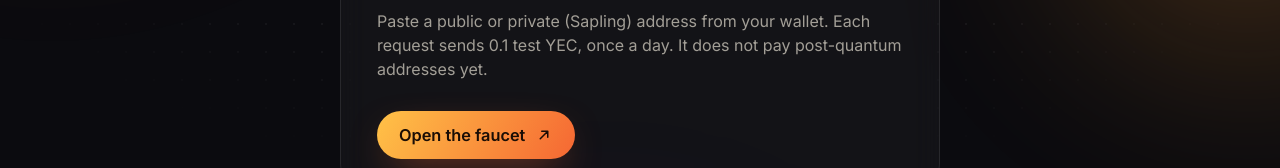
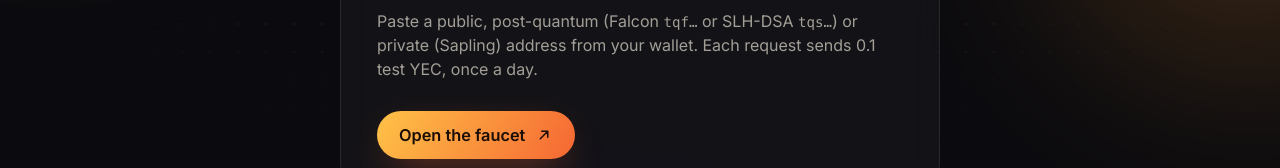
Before and after one commit to boyfromcave/ycash-team-site, a plain HTML site: page faucet/index.html in a window 1280 px wide. Shown: the part 410-578 px from the top of the page. Drawn offline with Linux system fonts and the light colour scheme.

Commit message:
faucet: the faucet now pays post-quantum addresses (#5)
The fast-testnet faucet pays tqf… and tqs… addresses since ycash-infra #65 (live, deployed via ycash-ops #46).

```diff
--- a/faucet/index.html
+++ b/faucet/index.html
@@ -37,7 +37,7 @@
       <span class="tag tag-live">Testnet</span>
       <h1>Faucet</h1>
       <p class="what">Get a little test YEC for the Ycash fast testnet, enough to try a wallet or a paid request. Test coins have no value.</p>
-      <p class="how">Paste a public or private (Sapling) address from your wallet. Each request sends 0.1 test YEC, once a day. It does not pay post-quantum addresses yet.</p>
+      <p class="how">Paste a public, post-quantum (Falcon <code>tqf…</code> or SLH-DSA <code>tqs…</code>) or private (Sapling) address from your wallet. Each request sends 0.1 test YEC, once a day.</p>
       <a class="button" href="https://fastnet-x402.ycash.team/faucet/" rel="noopener">Open the faucet <svg class="arrow" viewBox="0 0 24 24" width="18" height="18" fill="none" stroke="currentColor" stroke-width="2" stroke-linecap="round" stroke-linejoin="round" aria-hidden="true" focusable="false"><path d="M7 17L17 7M9 7h8v8"/></svg></a>
     </article>
     <p class="back"><a href="/">All products</a></p>
```
